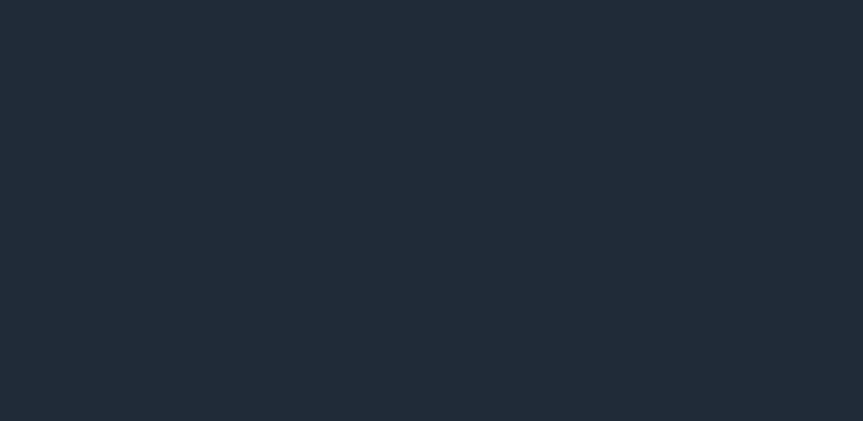
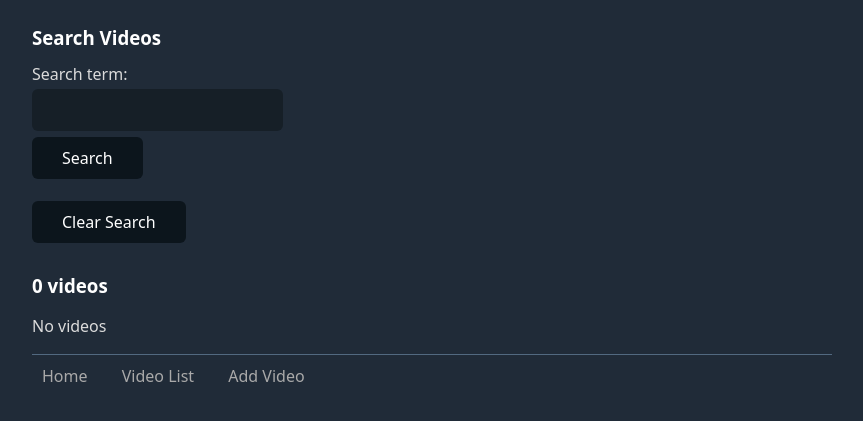
Before and after one commit to FireL0ki/capstone, a Django app: page /video_list in a window 1280 px wide. Before the commit the part shown is empty. Shown: the part 57-478 px from the top of the page, without its empty margins (208-1071 px from the left). Run offline with Django 4.2, Linux system fonts and the light colour scheme; data that the repository does not hold is empty.

Commit message:
set up navigation & search function

```diff
--- a/class_examples/week_11/django-video-app/video/video_collection/forms.py
+++ b/class_examples/week_11/django-video-app/video/video_collection/forms.py
@@ -6,3 +6,7 @@ class VideoForm(forms.ModelForm):
     class Meta:
         model = Video
         fields = ['name', 'url', 'notes']
+
+
+class SearchForm(forms.Form):
+    search_term = forms.CharField()
--- a/class_examples/week_11/django-video-app/video/video_collection/static/css/style.css
+++ b/class_examples/week_11/django-video-app/video/video_collection/static/css/style.css
@@ -1,3 +1,12 @@
 /* body {
     background-color: ;
 } */
+
+.navigation {
+    margin: 10px;
+}
+
+.navigation > a {
+    color: darkgray;
+    padding-right: 30px;
+}
--- a/class_examples/week_11/django-video-app/video/video_collection/templates/video_collection/base.html
+++ b/class_examples/week_11/django-video-app/video/video_collection/templates/video_collection/base.html
@@ -14,6 +14,15 @@
     {% block content %}
     {% endblock %}
 
+    <hr>
+
+    <div class="navigation">
+        <a href="{% url 'home' %}">Home</a>
+        <a href="{% url 'video_list' %}">Video List</a>
+        <a href="{% url 'add_video' %}">Add Video</a>
+    </div>
+
+
 </body>
 
 </html>
--- a/class_examples/week_11/django-video-app/video/video_collection/templates/video_collection/video_list.html
+++ b/class_examples/week_11/django-video-app/video/video_collection/templates/video_collection/video_list.html
@@ -4,13 +4,33 @@
 
 <h2>Video List</h2>
 
+<h3>Search Videos</h3>
+
+<form method="GET" action="{% url 'video_list' %}">
+    {{ search_form }}
+    <button type="submit">Search</button>
+
+</form>
+
+<a href="{% url 'video_list' %}">
+    <button>Clear Search</button>
+</a>
+
+<!-- pluralize is a django pipe that will pluralize the word based on the length of the list -->
+<h3>{{ videos|length }} video{{ videos|length|pluralize }}</h3>
+
 {% for video in video %}
 
     <div>
         <h3>{{ video.name }}</h3>
         <h3>{{ video.notes }}</h3>
-        <a href="{{video.url}}">{{ video.url }}</h3>
+        <iframe width="420" height="315" src="https://youtube.com/embed/{{video.video_id}}"></iframe>
+        <p><a href="{{video.url}}">{{ video.url }}</a></p>
     </div>
+
+<!-- Displays if list is empty -->
+{% empty %}
+<p>No videos</p>
 
 {% endfor %}
 
--- a/class_examples/week_11/django-video-app/video/video_collection/views.py
+++ b/class_examples/week_11/django-video-app/video/video_collection/views.py
@@ -1,7 +1,8 @@
 from django.shortcuts import render, redirect
-from .forms import VideoForm
+from .forms import VideoForm, SearchForm
 from django.core.exceptions import ValidationError
 from django.db import IntegrityError
+from django.db.models.functions import Lower
 from django.contrib import messages
 from .models import Video
 
@@ -35,5 +36,16 @@ def add(request):
 
 
 def video_list(request):
-    videos = Video.objects.all()
-    return render(request, 'video_collection/video_list.html', {'videos': videos})
+
+    search_form = SearchForm(request.GET) # build form from data user has sent to app
+
+    if search_form.is_valid():
+        search_term = search_form.cleaned_data['search_term'] # example: 'yoga' or 'squats'
+        videos = Video.objects.filter(name__icontains=search_term).order_by(Lower('name'))
+
+    else: # form is not filled in or this is the first time the user sees the page
+        search_form = SearchForm()
+        videos = Video.objects.order_by(Lower('name'))
+
+    # videos = Video.objects.all()
+    return render(request, 'video_collection/video_list.html', {'videos': videos, 'search_form': search_form})
```
